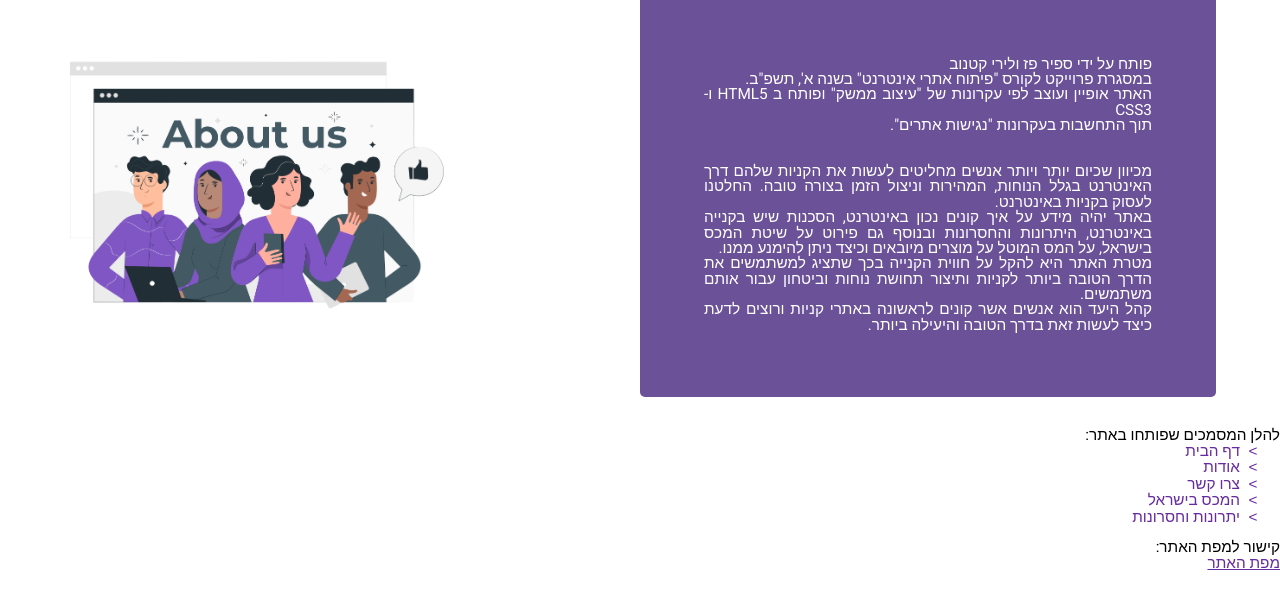
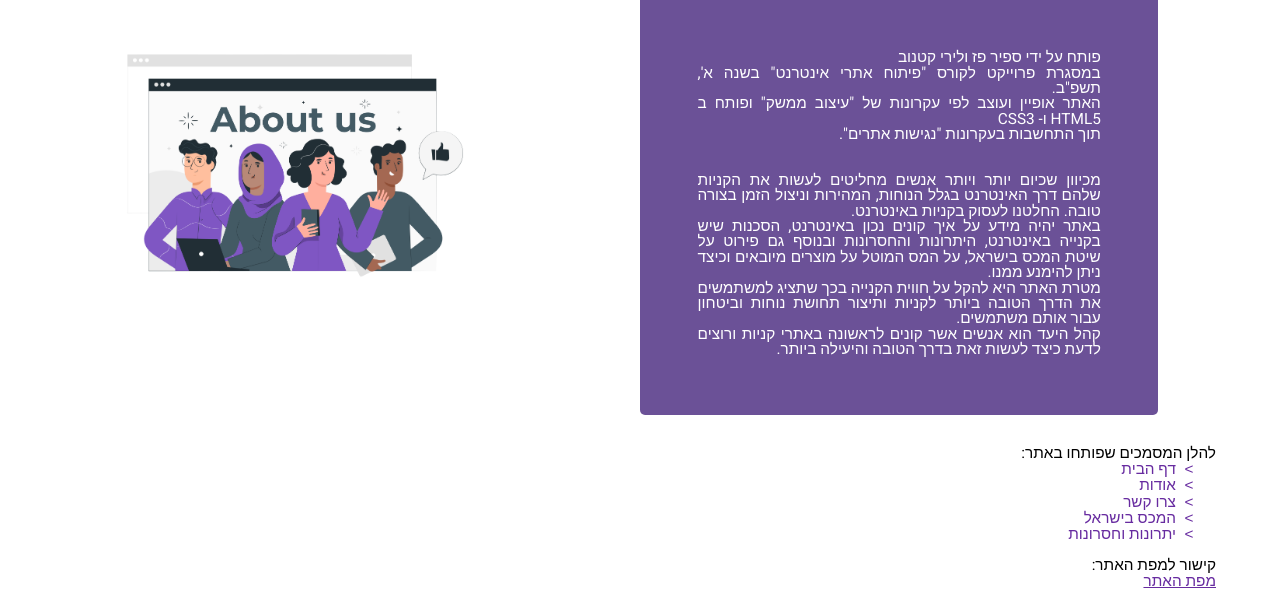
Before and after one commit to lirikatanov/SmartShop, a plain HTML site: page about.html in a window 1280 px wide. Shown: the part 141-737 px from the top of the page. Drawn offline with nearby package versions, Linux system fonts and the light colour scheme.

Commit message:
myStyle.css

```diff
--- a/styles/myStyle.css
+++ b/styles/myStyle.css
@@ -3,7 +3,7 @@ body {  direction: rtl;  margin:  0 auto; font-size: 1.2vw;}
 p{  font-family: 'Heebo', sans-serif; font-size: 1.2vw;}
 input{  font-family: 'Heebo', sans-serif;}
 label{  font-family: 'Heebo', sans-serif;}
-.main{  margin-top: 5%;}
+.main{  margin: 5%;}
 .cursor { cursor: pointer;}
 
 a{
```
